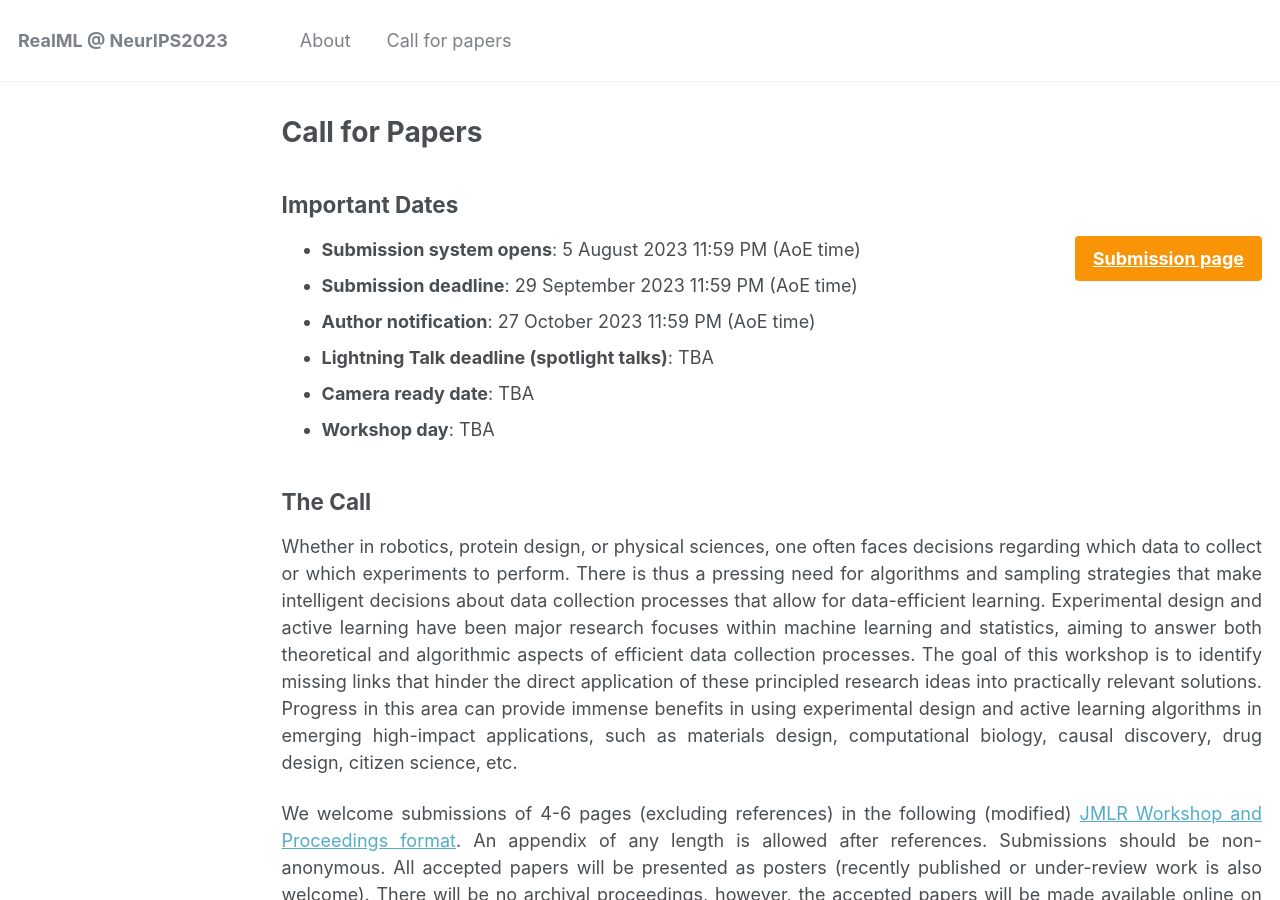
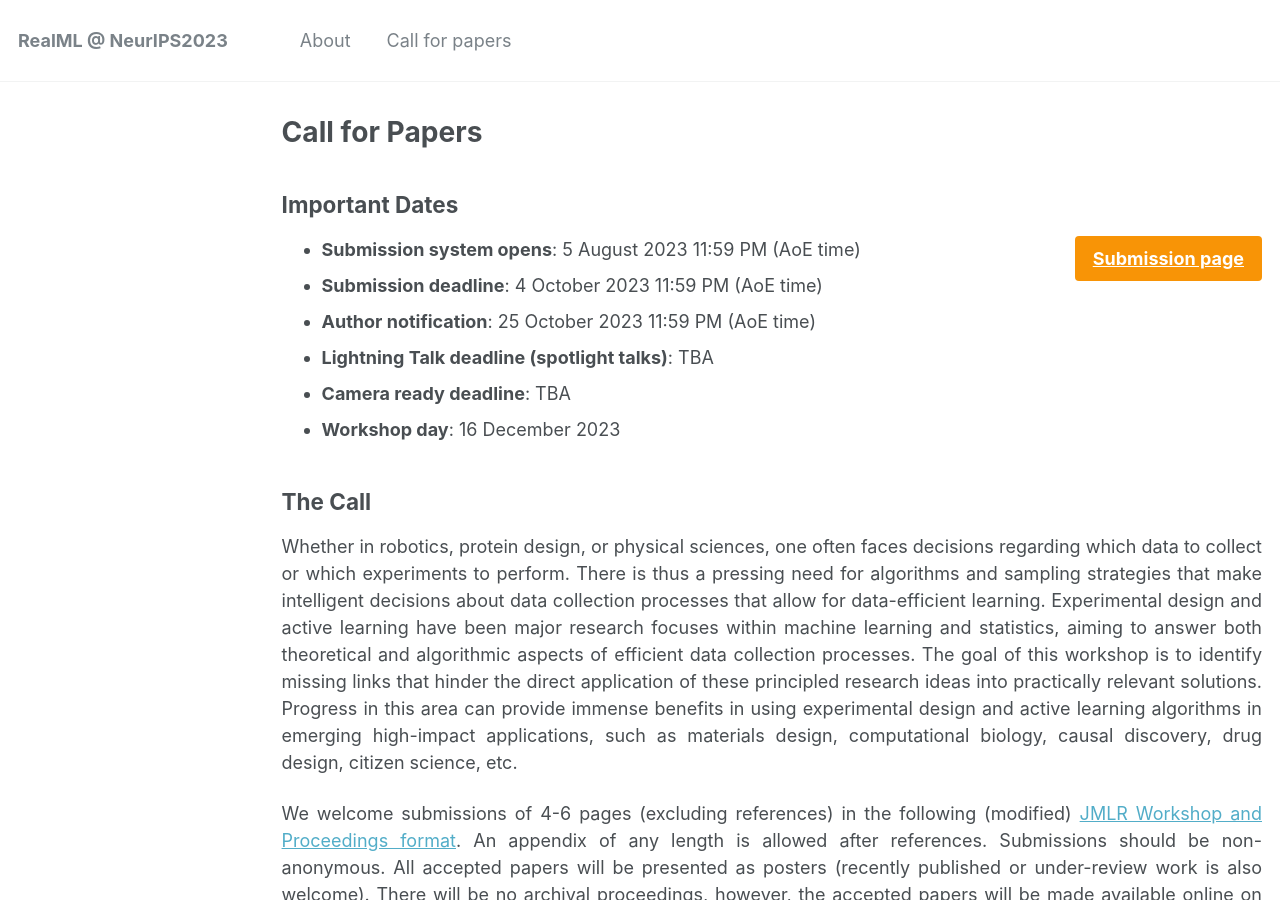
Before and after one commit to realworldml/neurips2023, a Jekyll site: the page built from _pages/cfp.md, in a window 1280 px wide and 900 px high. Built offline with Jekyll 4.4.1, drawn with Linux system fonts in a browser that asks for light colours.

Commit message:
update cfp page

```diff
--- a/_pages/cfp.md
+++ b/_pages/cfp.md
@@ -9,11 +9,11 @@ sitemap: false
 Important Dates
 ----------------
 * **Submission system opens**: 5 August 2023 11:59 PM (AoE time)  [Submission page](https://openreview.net/group?id=NeurIPS.cc/2023/Workshop/ReALML){: .btn .btn--warning .btn--large .align-right}
-* **Submission deadline**: 29 September 2023 11:59 PM (AoE time)
-* **Author notification**: 27 October 2023  11:59 PM (AoE time)
+* **Submission deadline**: 4 October 2023 11:59 PM (AoE time)
+* **Author notification**: 25 October 2023 11:59 PM (AoE time)
 * **Lightning Talk deadline (spotlight talks)**: TBA
-* **Camera ready date**: TBA
-* **Workshop day**: TBA
+* **Camera ready deadline**: TBA
+* **Workshop day**: 16 December 2023
 
 The Call
 ---------
```
